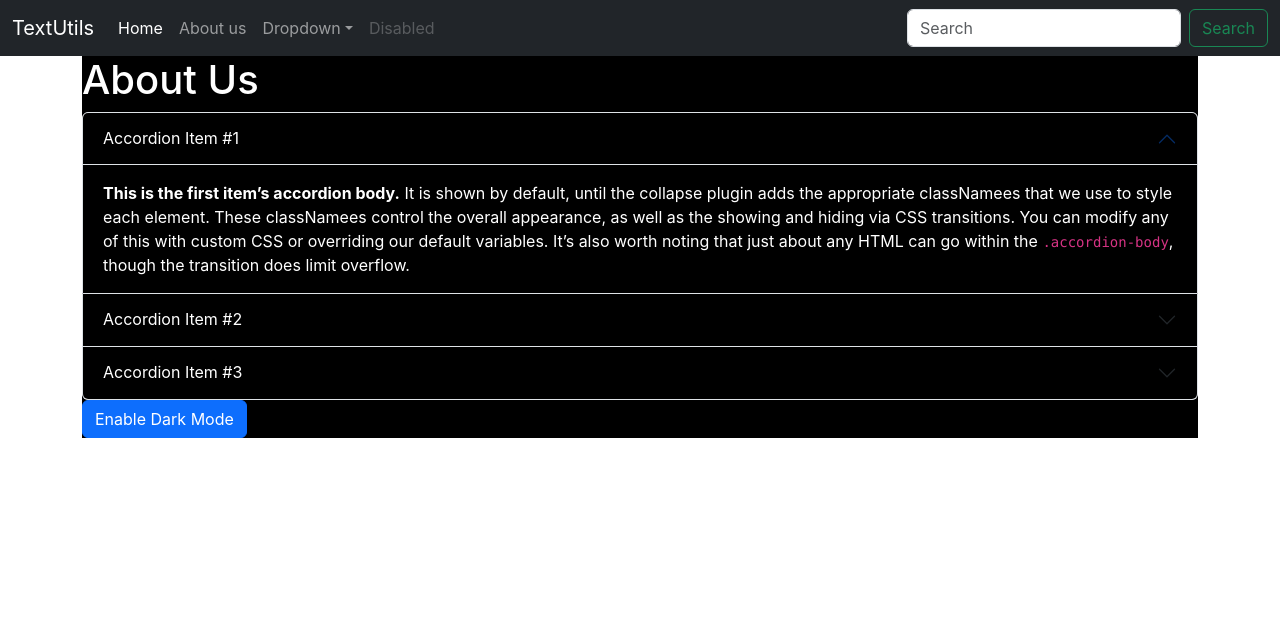
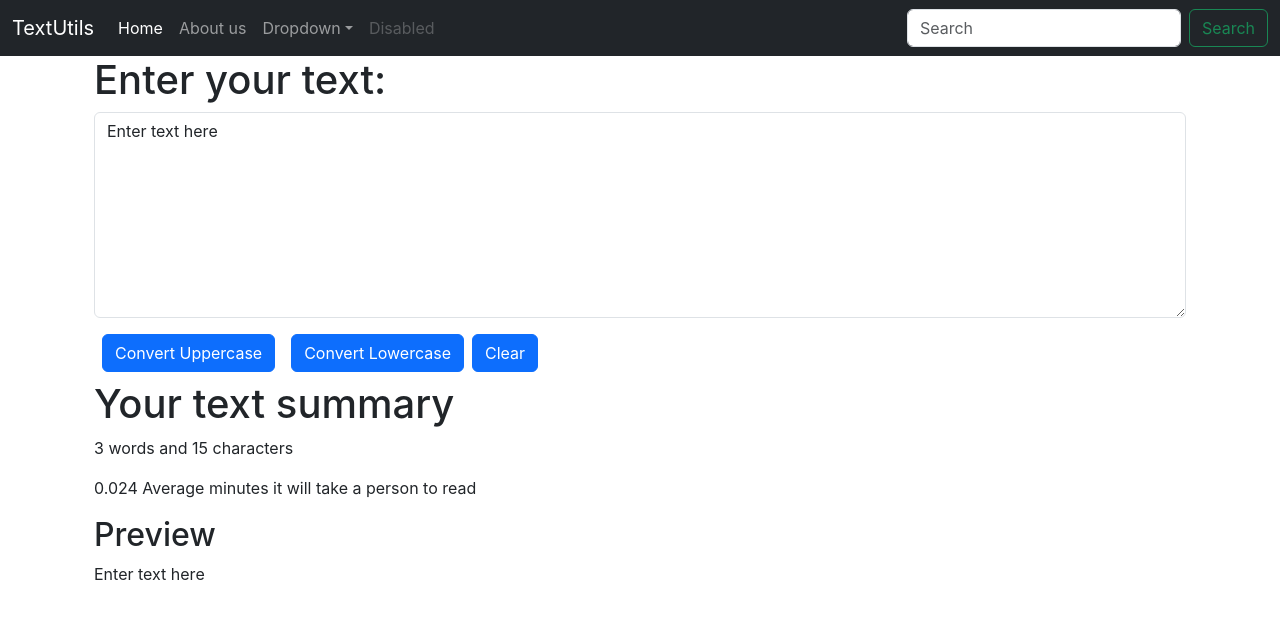
Before and after one commit to AimanQ20/Learning-Javascript, a React (Create React App) app: page / in a window 1280 px wide. Shown: the top 618 px of the page. Built offline with nearby package versions, Linux system fonts and the light colour scheme.

Commit message:
Updated the code with latest changes

```diff
--- a/src/App.js
+++ b/src/App.js
@@ -2,15 +2,15 @@ import logo from './logo.svg';
 import './App.css';
 import Navbar from './components/Navbar';
 import TextForm from './components/TextForm';
-import About from './components/About';
+/*import About from './components/About';*/
 
 function App() {
   return (
     <>
 <Navbar title="TextUtils"  aboutText="About us"></Navbar>
 <div className="container">
-{/*<TextForm heading = "Enter your text:"></TextForm>*/}
-<About></About>
+<TextForm heading = "Enter your text:"></TextForm>
+{/*<About></About>*/}
 </div>
       </>
   );
```
